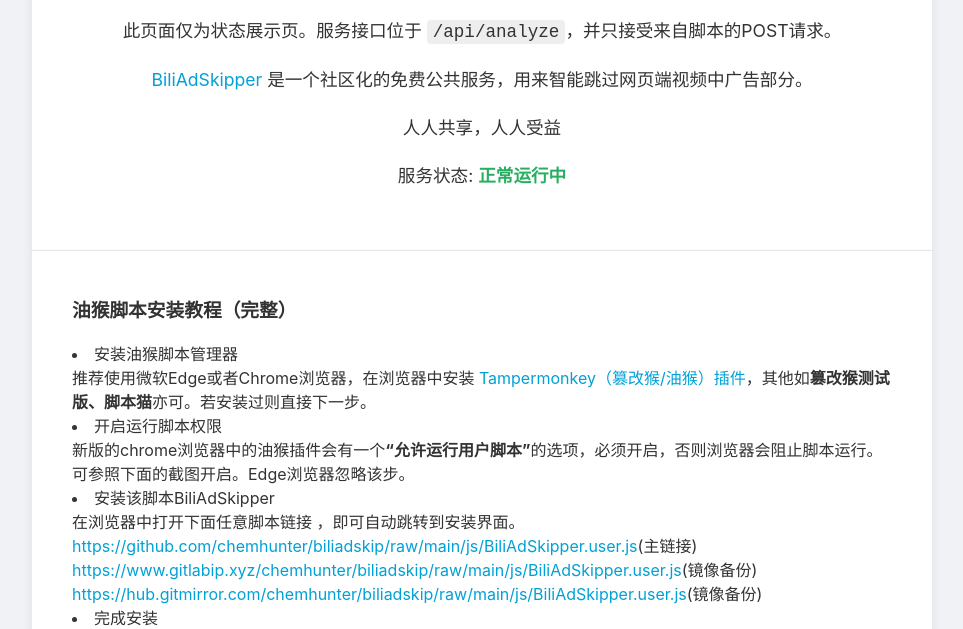
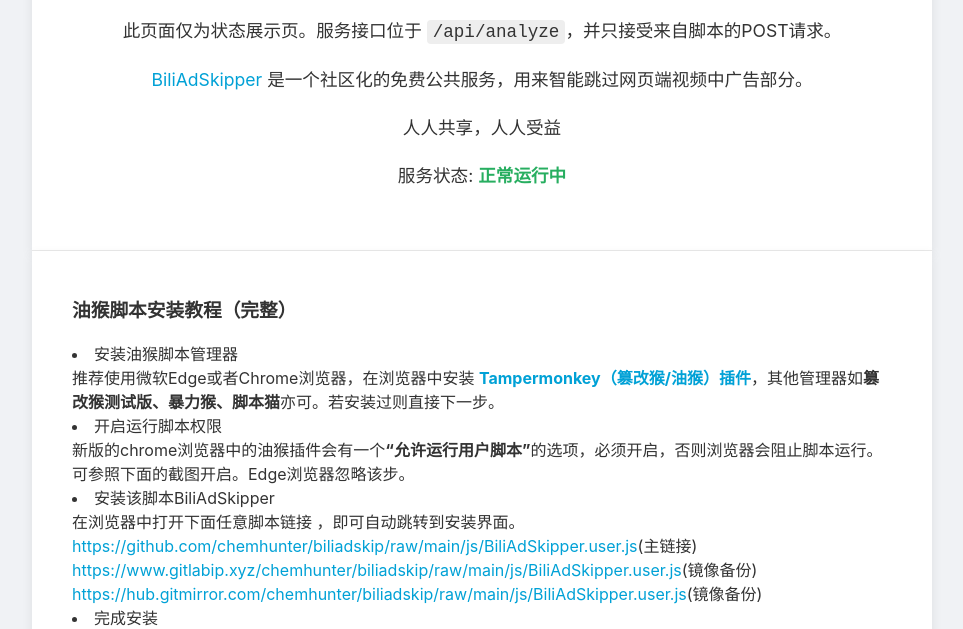
Before and after one commit to chemhunter/biliadskip, a website: page index.html in a window 1280 px wide. Shown: the part 155-784 px from the top of the page, without its empty margins (158-1121 px from the left). Drawn offline with Linux system fonts and the light colour scheme.

Commit message:
Update index.html

```diff
--- a/index.html
+++ b/index.html
@@ -82,7 +82,7 @@
 			<div class="guide">
 				<h3>油猴脚本安装教程（完整）</h3>
 				<li>安装油猴脚本管理器<br>
-					推荐使用微软Edge或者Chrome浏览器，在浏览器中安装 <a target="_blank" href="https://www.tampermonkey.net/">Tampermonkey（篡改猴/油猴）插件</a>，其他如<b>篡改猴测试版、脚本猫</b>亦可。若安装过则直接下一步。</li>
+					推荐使用微软Edge或者Chrome浏览器，在浏览器中安装 <a target="_blank" href="https://www.tampermonkey.net/"><b>Tampermonkey（篡改猴/油猴）插件</b></a>，其他管理器如<b>篡改猴测试版、暴力猴、脚本猫</b>亦可。若安装过则直接下一步。</li>
 				<li>开启运行脚本权限<br>
 					新版的chrome浏览器中的油猴插件会有一个<b>“允许运行用户脚本”</b>的选项，必须开启，否则浏览器会阻止脚本运行。可参照下面的截图开启。Edge浏览器忽略该步。</li>
 				<li>安装该脚本BiliAdSkipper<br>
```
